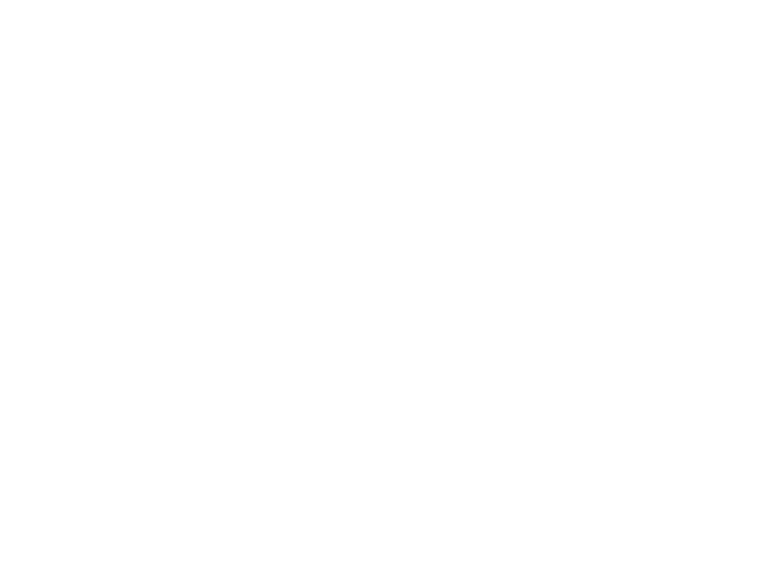
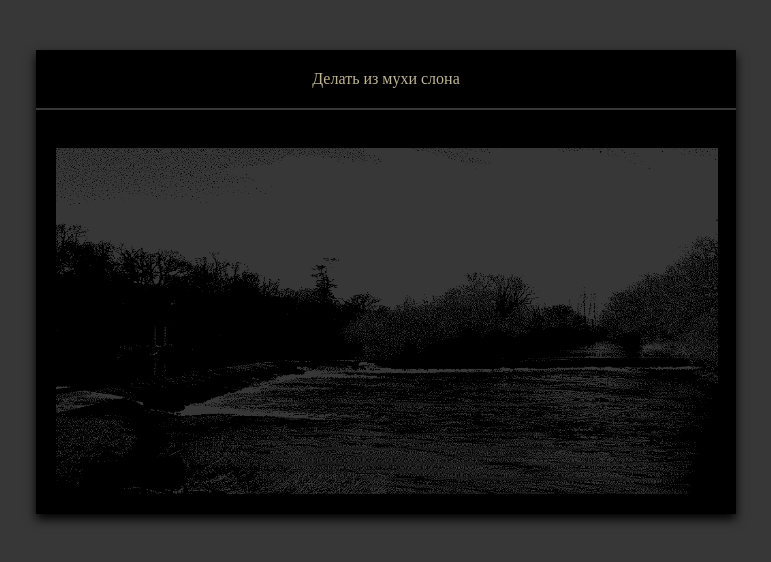
Before and after one commit to Dumuzid-The-Shepherd/Dumuzid-The-Shepherd.github.io, a plain HTML site: page catalogue.html in a window 1280 px wide. Shown: the whole page, without its empty margins (249-1020 px from the left). Drawn offline with Linux system fonts and the light colour scheme.

Commit message:
Changed Tags

```diff
--- a/catalogue.html
+++ b/catalogue.html
@@ -0,0 +1,47 @@
+<html>
+<meta name="theme-color" content="#ffffff">
+<meta name="keywords" content="chess, movies, books, cinema, clouds, cyberpunk" />
+<TITLE>Делать из мухи слона</TITLE>
+<style type="text/css">
+</style>
+<style type="text/css">
+</style>
+<body></body>
+<body style="background-color: #373737"></body>
+<div align="center">
+<script type="text/javascript">
+</script>
+<style>
+a:link {color:#c1b492;}
+a:visited {color:#748ad2;}
+a:hover {color:#c1b492;}
+a:active {color:#c1b492;}
+</style>
+<STYLE type="text/css">
+      UL {
+        background:#373737;
+        margin: 50px 20px 10px 10px;
+        padding: 0px 0px 0px 0px;
+        width:700px;
+        box-shadow: 0px 5px 10px #000000;
+      }
+      LI {
+        background:#000000;
+        margin: 0px 0px 2px 0px;
+        padding: 20px 20px 20px 20px;
+
+        list-style: none
+      }
+</STYLE>
+<!--Post: Topic 3-->
+    <UL>
+      <LI><font font color="#c1b492">Делать из мухи слона<br>
+      <LI class="withborder">
+<div align="center">
+<br>
+<sup><font font color="#c1b492">
+<a href><img border="0" draggable="false" src="river.gif" alt="River" width="662" height="346"></a><br>
+</sup>
+    </UL>
+</body>
+</html>
--- a/index.html
+++ b/index.html
@@ -1,15 +1,40 @@
-<html lang="en">
-  <head>
-    <meta charset="UTF-8">
-    <meta name="viewport" content="width=device-width, initial-scale=1.0">
-    <meta http-equiv="X-UA-Compatible" content="ie=edge">
-    <title>Dumuzid</title>
-    <link rel="stylesheet" href="./style.css">
-  </head>
-  <body>
-    <main>
-        <h1>---</h1>
-    </main>
-	<script src="index.js"></script>
-  </body>
+<html>
+<meta name="theme-color" content="#ffffff">
+<meta name="keywords" content="chess, movies, books, cinema, clouds, cyberpunk" />
+<TITLE>Dumuzid</TITLE>
+<style type="text/css">
+</style>
+<style type="text/css">
+</style>
+<body></body>
+<body style="background-color: #373737"></body>
+<div align="center">
+<style>
+a:link {color:#c1b492;}
+a:visited {color:#c1b492;}
+a:hover {color:#c1b492;}
+a:active {color:#c1b492;}
+</style>
+<STYLE type="text/css">
+      UL {
+        background:#373737;
+        margin: 50px 20px 10px 10px;
+        padding: 0px 0px 0px 0px;
+        width:700px;
+        box-shadow: 0px 5px 10px #000000;
+      }
+      LI {
+        background:#000000;
+        margin: 0px 0px 2px 0px;
+        padding: 20px 20px 20px 20px;
+
+        list-style: none
+      }
+</STYLE>
+    <UL>
+      <LI> <font color="#c1b492">
+	  <a href><img border="0" draggable="false" src="orb.gif" alt="Dumuzid"></a><br>
+		<LI class="withborder">
+       &#65073; <a href="catalogue.html" STYLE="TEXT-DECORATION: NONE">READ</a> &#65073;
+</body>
 </html>
```
